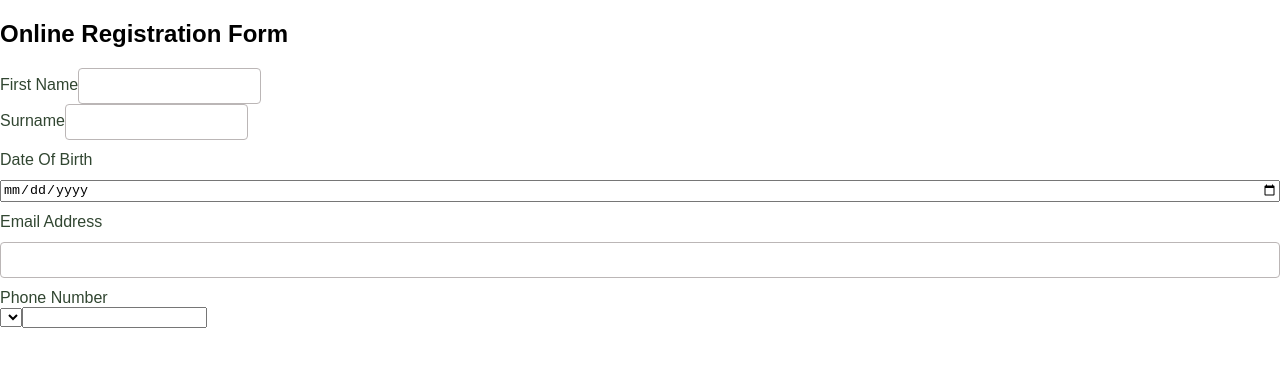
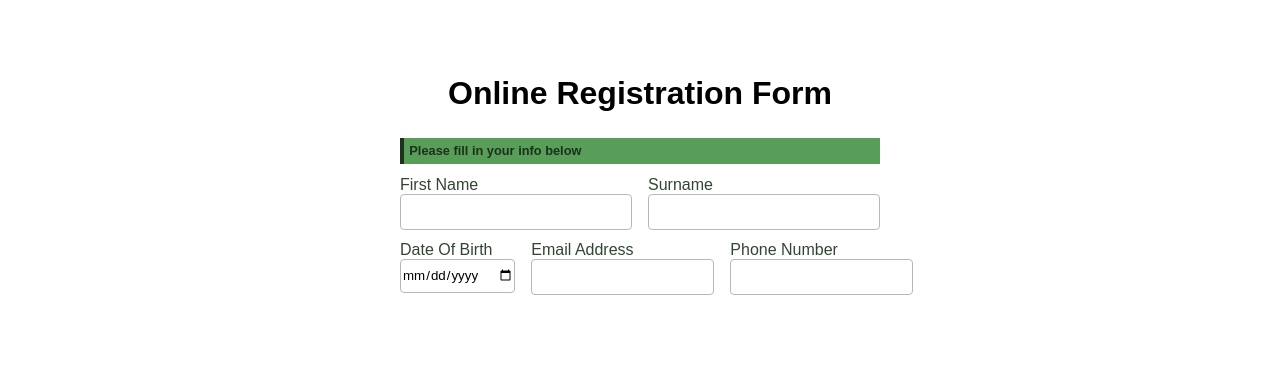
Before and after one commit to AnsonL1234/ExpensesTrackingSystem, a React (Vite) app in the folder website_app/expenses-tracking-webapp/: page /register2 in a window 1280 px wide. Shown: the top 366 px of the page. Built offline with nearby package versions, Linux system fonts and the light colour scheme.

Commit message:
adding styling to register form page

```diff
--- a/website_app/expenses-tracking-webapp/src/register-page/Register.css
+++ b/website_app/expenses-tracking-webapp/src/register-page/Register.css
@@ -50,6 +50,47 @@ a:active {
 
 .registerPage2 {
     height: 100%;
+    padding: 3rem clamp(25rem, calc(12vw + 13rem), 35rem);
     display: flex;
     flex-direction: column;
+    align-items: center;
 }
+
+.head_text {
+    font-size: clamp(1.5rem, calc(7vw + 1rem), 2rem);
+    text-align: center;
+}
+
+.section_title {
+    margin: 0;
+    padding: calc(1rem / 3);
+    margin-bottom: calc(1.5rem / 2);
+    font-size: 0.8em;
+    background-color: var(--btn-hover-color);
+    color: var(--primary-color);
+    border-left:4px solid var(--primary-color);
+}
+
+.registerForm2 {
+    width: 100%;
+}
+
+.section1, .section2 {
+    display: flex;
+    gap: 1rem;
+}
+
+.section_firstNameField, .section_surnameField, .field1, .field2, .field3 {
+    display: flex;
+    flex-direction: column;
+    flex-grow: 1;
+    flex-shrink: 1;
+    flex-basis: auto;
+}
+
+input[type=date], input[type=number] {
+    height: 2rem;
+    border: 1px solid rgb(187, 182, 182);
+    border-radius: 4px;
+    font-family: var(--text-front);
+}
--- a/website_app/expenses-tracking-webapp/src/register-page/Register2.jsx
+++ b/website_app/expenses-tracking-webapp/src/register-page/Register2.jsx
@@ -50,7 +50,8 @@ export default function Register2() {
         <div className="registerPage2">
 
             <div className="registerForm2">
-                <h2>Online Registration Form</h2>
+                <h2 className="head_text">Online Registration Form</h2>
+                <h6 className="section_title">Please fill in your info below</h6>
                 <form method="post" onClick={handleProfileSubmit}>
                     <section className="section1">
                         <div className="section_firstNameField">
@@ -62,16 +63,17 @@ export default function Register2() {
                             <input type="text" name="" id="" />
                         </div>
                     </section>
-                    <label htmlFor="">Date Of Birth</label>
-                    <input type="date" name="" id="" />
-                    <label htmlFor="">Email Address</label>
-                    <input type="text" name="" id="" />
-                    <section>
-                        <label htmlFor="">Phone Number</label>
-                        <div className="phoneType">
-                            <select name="" id="">
-
-                            </select>
+                    <section className="section2">
+                        <div className="field1">
+                            <label htmlFor="">Date Of Birth</label>
+                            <input type="date" name="" id="" />
+                        </div>
+                        <div className="field2">
+                            <label htmlFor="">Email Address</label>
+                            <input type="text" name="" id="" />
+                        </div>
+                        <div className="field3">
+                            <label htmlFor="">Phone Number</label>
                             <input type="number" name="" id="" />
                         </div>
                     </section>
```
Also changed, not shown: website_app/expenses-tracking-webapp/src/MainPage/dashboard/dashboard.css (+0 -16 lines).
